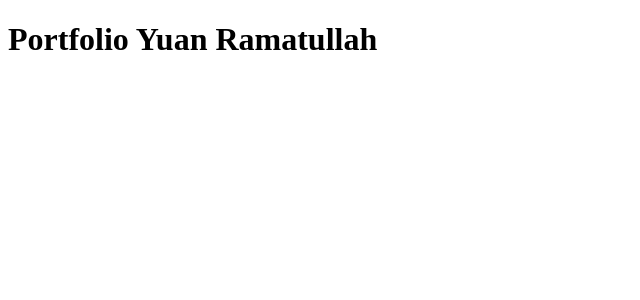
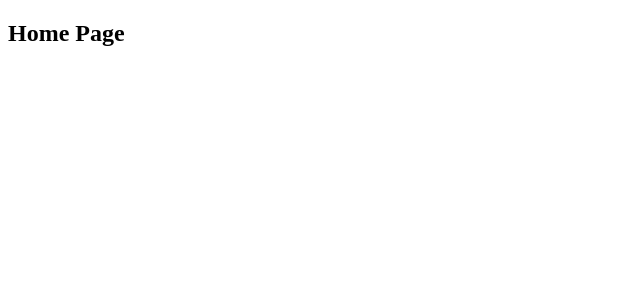
Before and after one commit to ramatullah12/portofolio, a React app in the folder portfolio/: page / in a window 1280 px wide. Shown: the top 300 px of the page, without its empty margins (0-640 px from the left). Built offline with nearby package versions, Linux system fonts and the light colour scheme; the HTML template or start-up script is replaced by a standard one.

Commit message:
feat: setup main layout and home page

```diff
--- a/portfolio/src/App.tsx
+++ b/portfolio/src/App.tsx
@@ -1,8 +1,11 @@
+import MainLayout from "./layouts/MainLayout";
+import Home from "./pages/Home";
+
 function App() {
   return (
-    <>
-      <h1>Portfolio Yuan Ramatullah</h1>
-    </>
+    <MainLayout>
+      <Home />
+    </MainLayout>
   );
 }
 
--- a/portfolio/src/layouts/MainLayout.tsx
+++ b/portfolio/src/layouts/MainLayout.tsx
@@ -0,0 +1,13 @@
+type MainLayoutProps = {
+  children: React.ReactNode;
+};
+
+const MainLayout = ({ children }: MainLayoutProps) => {
+  return (
+    <>
+      {children}
+    </>
+  );
+};
+
+export default MainLayout;
--- a/portfolio/src/pages/Home.tsx
+++ b/portfolio/src/pages/Home.tsx
@@ -0,0 +1,9 @@
+const Home = () => {
+  return (
+    <>
+      <h2>Home Page</h2>
+    </>
+  );
+};
+
+export default Home;
```
